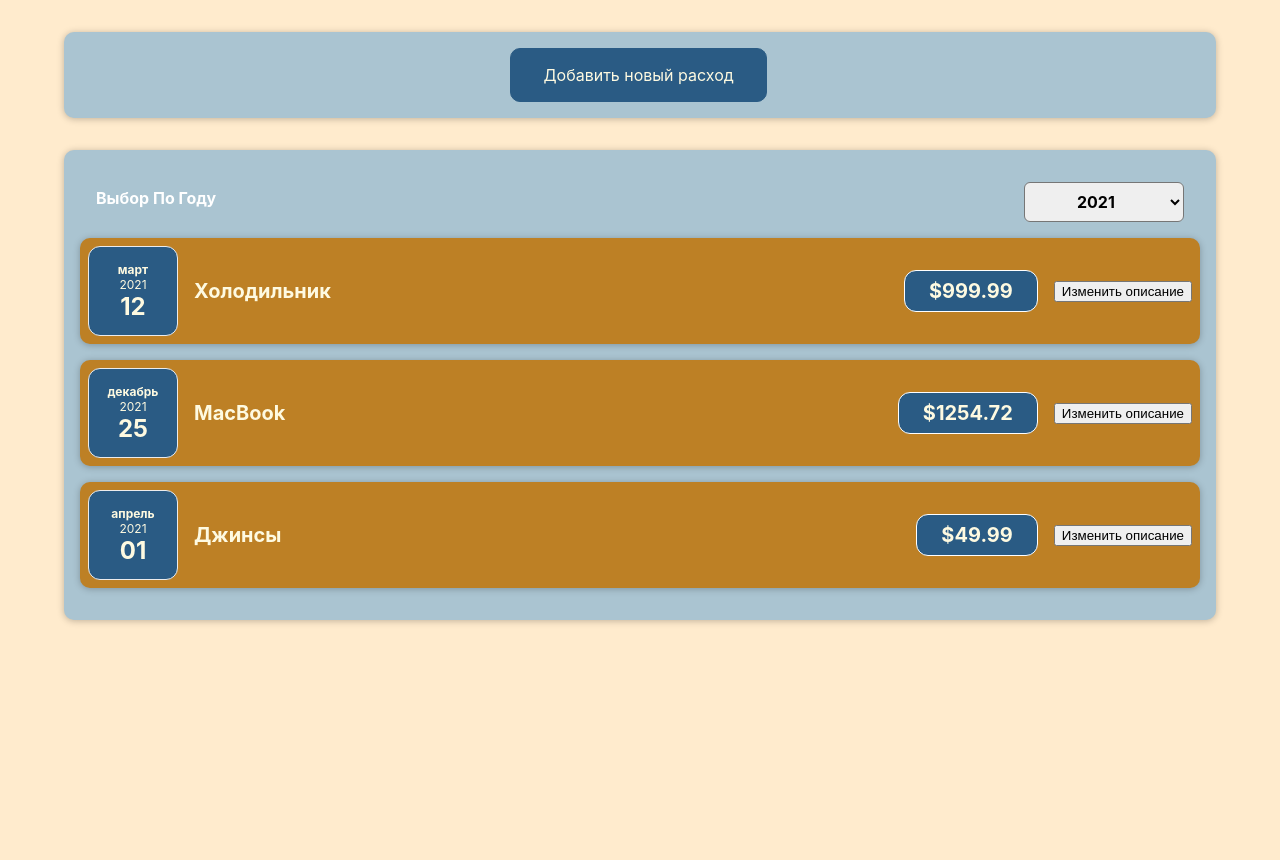
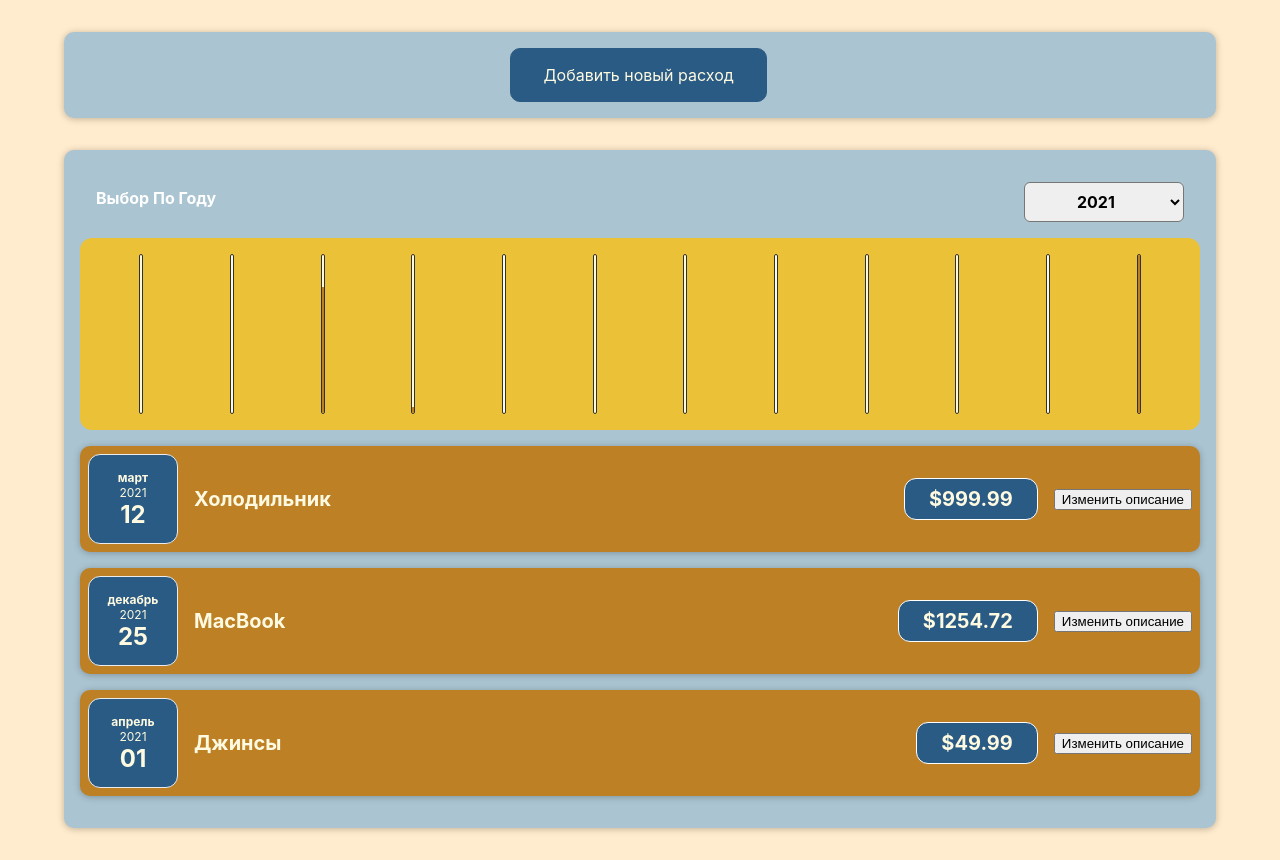
Before and after one commit to marchell93/react-course-app, a React (Create React App) app: page / in a window 1280 px wide. Before the commit the page ends 800 px from the top, so only its background shows below. Built offline with nearby package versions, Linux system fonts and the light colour scheme.

Commit message:
Добавил диаграмму в проект

```diff
--- a/src/components/Costs/Costs.js
+++ b/src/components/Costs/Costs.js
@@ -3,6 +3,7 @@
 import CostsFilter from "./CostsFilter";
 import React, { useState } from "react";
 import CostList from "./CostList";
+import CostsDiaram from "./CostsDiagram";
 
 const Costs = (props) => {
   const [selectedYear, setSelectedYear] = useState("2021");
@@ -19,6 +20,7 @@
     <div>
       <Card className="costs">
         <CostsFilter year={selectedYear} onChangeYear={yearChangeHandler} />
+        <CostsDiaram costs={filteredCosts} />
         <CostList costs={filteredCosts} />
       </Card>
     </div>
--- /dev/null
+++ b/src/components/Costs/CostsDiagram.js
@@ -0,0 +1,26 @@
+import Diagram from "../Diagram/Diagram";
+
+const CostsDiaram = (props) => {
+  const diagramDataSets = [
+    { lable: "Jan", value: 0 },
+    { lable: "Feb", value: 0 },
+    { lable: "Mar", value: 0 },
+    { lable: "Apr", value: 0 },
+    { lable: "May", value: 0 },
+    { lable: "Jun", value: 0 },
+    { lable: "Jul", value: 0 },
+    { lable: "Aug", value: 0 },
+    { lable: "Sep", value: 0 },
+    { lable: "Oct", value: 0 },
+    { lable: "Nov", value: 0 },
+    { lable: "Dec", value: 0 },
+  ];
+
+  for (const cost of props.costs) {
+    const costMonth = cost.date.getMonth();
+    diagramDataSets[costMonth].value += cost.amount;
+  }
+
+  return <Diagram dataSets={diagramDataSets} />;
+};
+export default CostsDiaram;
--- /dev/null
+++ b/src/components/Diagram/Diagram.css
@@ -0,0 +1,9 @@
+.diagram {
+  padding: 1rem;
+  border-radius: 12px;
+  background-color: #ebc137;
+  text-align: center;
+  display: flex;
+  justify-content: space-around;
+  height: 10rem;
+}
--- /dev/null
+++ b/src/components/Diagram/Diagram.js
@@ -0,0 +1,22 @@
+import DiagramBar from "./DiagramBar";
+import "./Diagram.css";
+
+const Diagram = (props) => {
+  const dataSetsValue = props.dataSets.map((dataSet) => dataSet.value);
+  const maxMonthCosts = Math.max(...dataSetsValue);
+
+  return (
+    <div className="diagram">
+      {props.dataSets.map((dataSet) => (
+        <DiagramBar
+          key={dataSet.id}
+          value={dataSet.value}
+          maxValue={maxMonthCosts}
+          label={dataSet.label}
+        />
+      ))}
+    </div>
+  );
+};
+
+export default Diagram;
--- /dev/null
+++ b/src/components/Diagram/DiagramBar.css
@@ -0,0 +1,30 @@
+.diagram-bar {
+  height: 100%;
+  display: flex;
+  flex-direction: column;
+  align-items: center;
+}
+
+.diagram-bar__inner {
+  height: 100%;
+  width: 100%;
+  border: 1px solid #313131;
+  border-radius: 12px;
+  background-color: #fefae1;
+  overflow: hidden;
+  display: flex;
+  flex-direction: column;
+  justify-content: flex-end;
+}
+
+.diagram-bar__fill {
+  background-color: #bd8025;
+  width: 100%;
+  transition: all 0.3s ease-out;
+}
+
+.diagram-bar__label {
+  font-weight: bold;
+  font-size: 0.5rem;
+  text-align: center;
+}
--- /dev/null
+++ b/src/components/Diagram/DiagramBar.js
@@ -0,0 +1,24 @@
+import "./DiagramBar.css";
+
+const DiagramBar = (props) => {
+  let barFillHeight = "0%";
+
+  if (props.maxValue > 0) {
+    barFillHeight = Math.round((props.value / props.maxValue) * 100) + "%";
+  }
+
+  return (
+    <div className="diagram-bar">
+      <div className="diagram-bar__inner">
+        <div
+          className="diagram-bar__fill"
+          style={{
+            height: barFillHeight,
+          }}
+        ></div>
+        <div className="diagram-bar__label">{props.label}</div>
+      </div>
+    </div>
+  );
+};
+export default DiagramBar;
```
